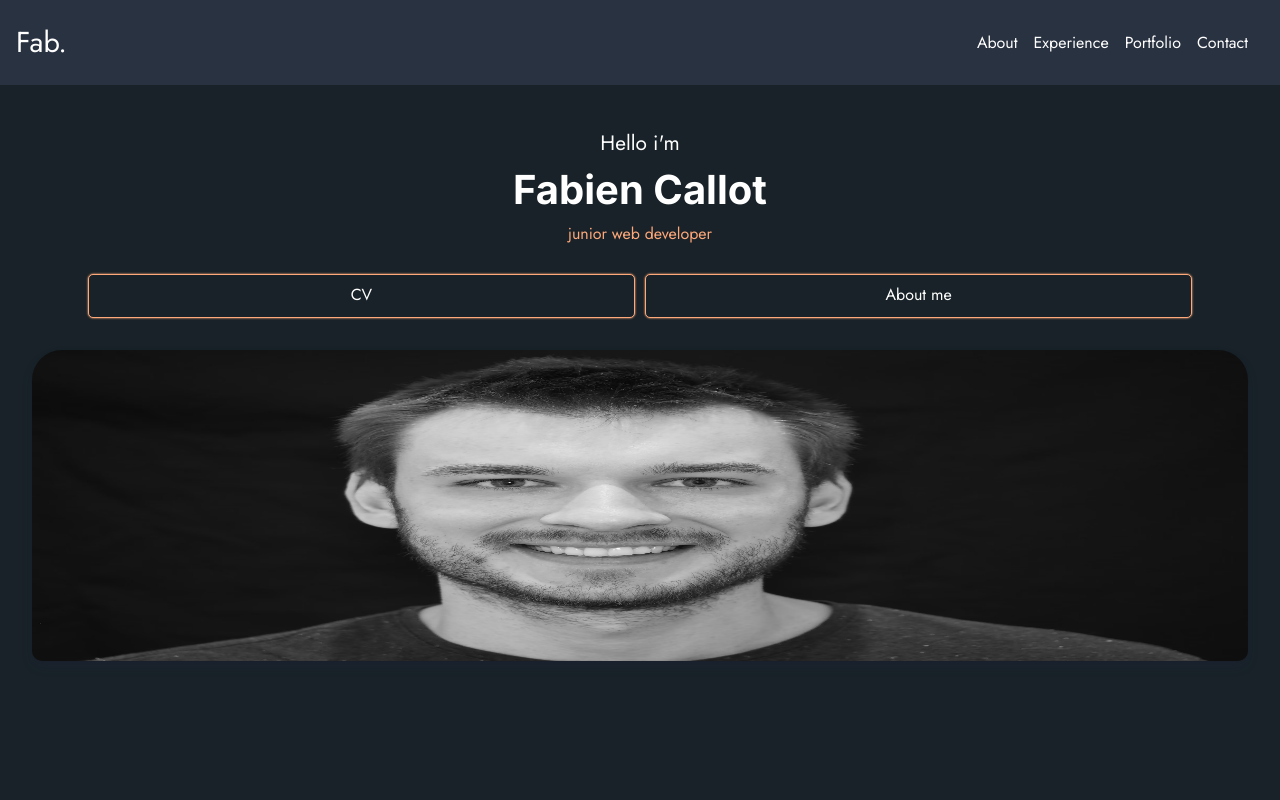
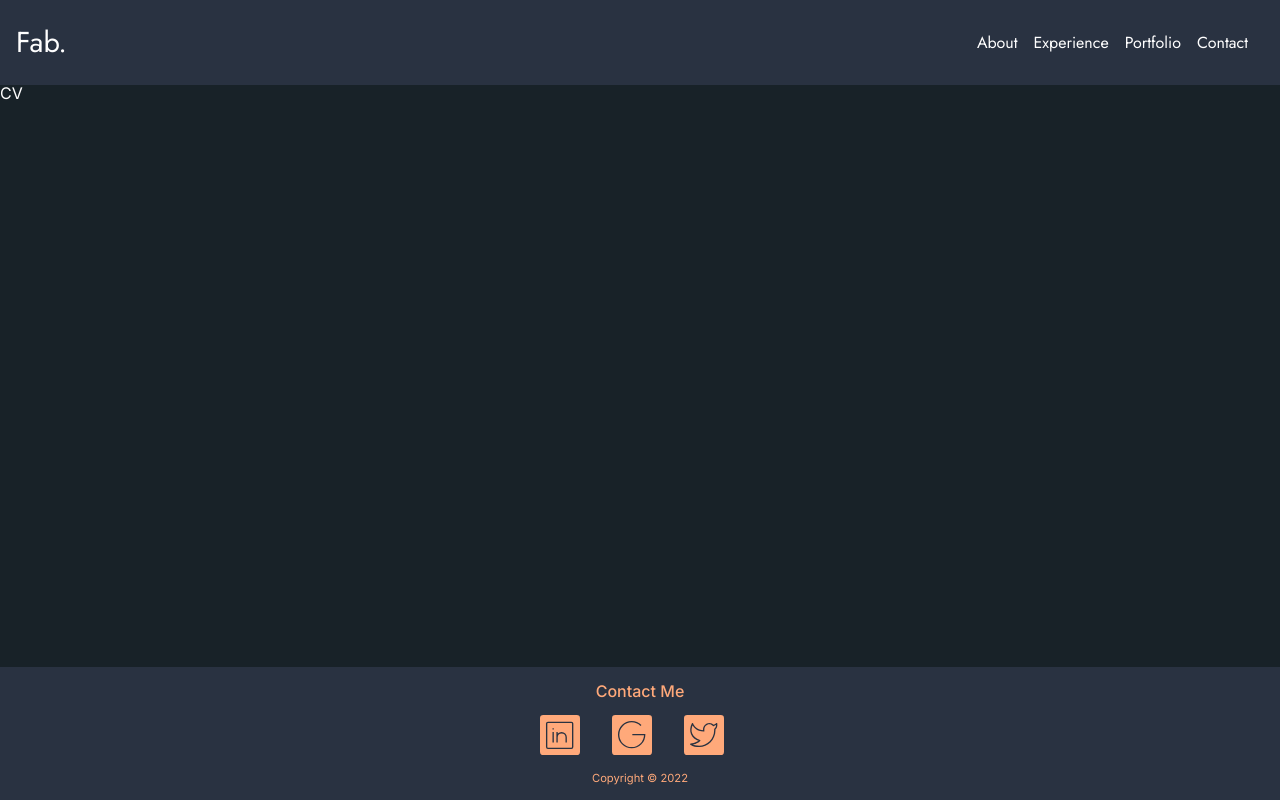
Before and after one commit to FabienCallot/fabcall-website, a React (Create React App) app: page /cv in a window 1280 px wide. Shown: the top 800 px of the page. Built offline with nearby package versions, Linux system fonts and the light colour scheme.

Commit message:
create cv component, delete build folder

```diff
--- a/src/Components/App/App.jsx
+++ b/src/Components/App/App.jsx
@@ -2,10 +2,11 @@ import React, { useEffect, useState } from 'react';
 import { Routes, Route } from 'react-router-dom';
 import { currentHeight, scrollToTop } from '../../utils/scrollToTop';
 import Home from '../Home/Home';
+import Footer from '../Footer/Footer';
+import CV from '../Cv/CV';
 import Navbar from '../Navbar/Navbar';
 import Button from '../Button/Button';
 import './App.scss';
-import Footer from '../Footer/Footer';
 
 function App() {
   //state for display or not the button scrollToTop
@@ -22,7 +23,7 @@ function App() {
       <Navbar />
       <Routes>
         <Route path="/" element={<Home />} />
-        <Route path="/cv" element={<Home />} />
+        <Route path="/cv" element={<CV />} />
         <Route path="/about-me" element={<Home />} />
         <Route path="/pokedex" element={<Home />} />
         <Route path="/calculator" element={<Home />} />
--- /dev/null
+++ b/src/Components/Cv/Cv.jsx
@@ -0,0 +1,8 @@
+import React from 'react';
+import './cv.scss';
+
+const Cv = () => {
+  return <div>CV</div>;
+};
+
+export default React.memo(Cv);
```
Also changed, not shown: src/Components/Cv/cv.scss (added).
